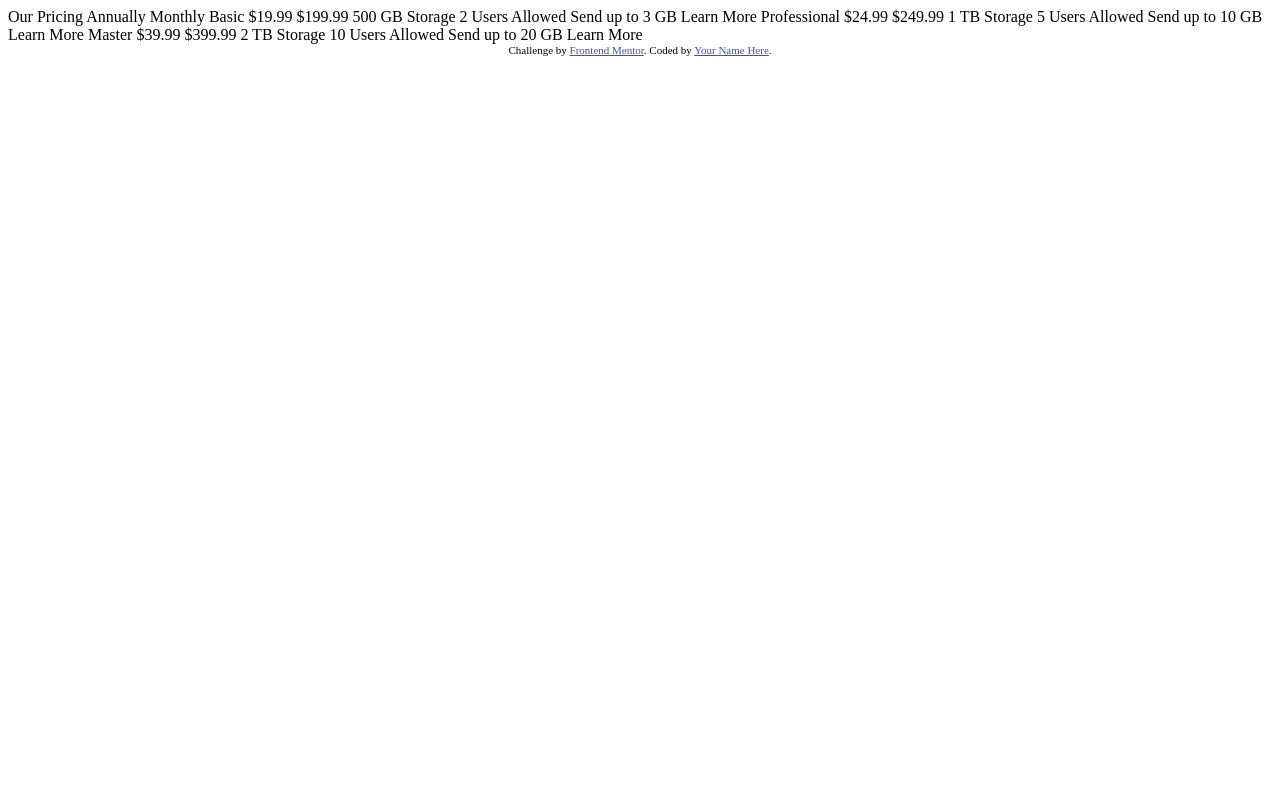
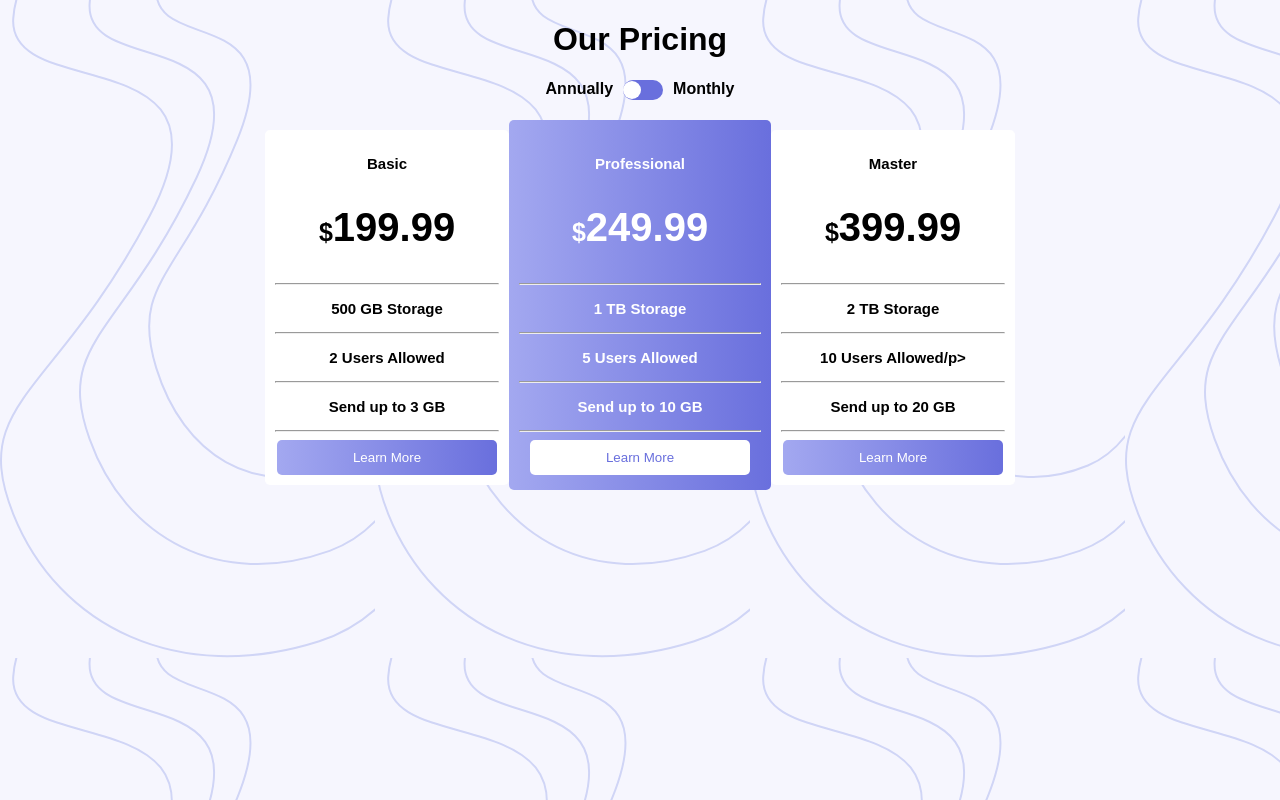
Before and after one commit to olabdulhaq/pricing-component, a plain HTML site: page index.html in a window 1280 px wide. Drawn offline with Linux system fonts and the light colour scheme; a web font is replaced by a local one.

Commit message:
designed the component

```diff
--- a/index.html
+++ b/index.html
@@ -5,48 +5,85 @@
   <meta name="viewport" content="width=device-width, initial-scale=1.0"> <!-- displays site properly based on user's device -->
 
   <link rel="icon" type="image/png" sizes="32x32" href="./images/favicon-32x32.png">
+  <link rel="stylesheet" href="style.css">
+  <link rel="stylesheet" href="https://fonts.google.com/specimen/Montserrat">
 
   <title>Frontend Mentor | [Challenge Name Here]</title>
 
   <!-- Feel free to remove these styles or customise in your own stylesheet 👍 -->
-  <style>
-    .attribution { font-size: 11px; text-align: center; }
-    .attribution a { color: hsl(228, 45%, 44%); }
-  </style>
 </head>
 <body>
+  <div class="container">
+    <div class="header">
+      <h1>Our Pricing</h1>
+    </div>
+    <div class="pricing">
+      <div class="toggle-price">
+        <span>Annually</span>
+        <input
+         type="checkbox" class="checkbox" id="toggle">
+        <label for="toggle" class="switch"></label>
+        <span>Monthly</span>
+      </div>
 
-  Our Pricing
-  Annually
-  Monthly
+      <div class="price-container">
+        <div class="price-list basic">
+          <p>Basic</p>
+          <h2 class="price"><i>&dollar;</i>199.99</h2> <hr>
+          <p>500 GB Storage</p><hr>
+          <p>2 Users Allowed</p><hr>
+          <p>Send up to 3 GB</p><hr>
+          <button>Learn More</button>
+        </div>
+        <div class="price-list professional">
+          <p>Professional</p>
+          <h2 class="price"><i>&dollar;</i>249.99</h2> <hr>
+          <p>1 TB Storage</p><hr>
+          <p>5 Users Allowed</p><hr>
+          <p>Send up to 10 GB</p><hr>
+          <button  class="mybtn">Learn More</button>
+        </div>
+        <div class="price-list master">
+          <p>Master</p>
+          <h2 class="price"><i>&dollar;</i>399.99</h2> <hr>
+          <p>2 TB Storage</p><hr>
+          <p>10 Users Allowed/p><hr>
+          <p>Send up to 20 GB</p><hr>
+          <button>Learn More</button>
+        </div>
+      </div>
 
-  Basic
-  &dollar;19.99
-  &dollar;199.99
-  500 GB Storage
-  2 Users Allowed
-  Send up to 3 GB
-  Learn More
-
-  Professional
-  &dollar;24.99
-  &dollar;249.99
-  1 TB Storage
-  5 Users Allowed
-  Send up to 10 GB
-  Learn More
-
-  Master
-  &dollar;39.99
-  &dollar;399.99
-  2 TB Storage
-  10 Users Allowed
-  Send up to 20 GB
-  Learn More
-
-  <div class="attribution">
+      <div class="price-container2">
+        <div class="price-list basicM">
+          <p>Basic</p>
+          <p class="price">&dollar;19.99</p> <hr>
+          <p>500 GB Storage</p><hr>
+          <p>2 Users Allowed</p><hr>
+          <p>Send up to 3 GB</p><hr>
+          <button>Learn More</button>
+        </div>
+        <div class="price-list professionalM">
+          <p>Professional</p>
+          <p class="price">&dollar;24.99</p> <hr>
+          <p>1 TB Storage</p><hr>
+          <p>5 Users Allowed</p><hr>
+          <p>Send up to 10 GB</p><hr>
+          <button>Learn More</button>
+        </div>
+        <div class="price-list masterM">
+          <p>Master</p>
+          <p class="price">&dollar;39.99</p> <hr>
+          <p>2 TB Storage</p><hr>
+          <p>10 Users Allowed/p><hr>
+          <p>Send up to 20 GB</p><hr>
+          <button>Learn More</button>
+        </div>
+      </div>
+    </div>
+  </div>
+  <!-- <div class="attribution">
     Challenge by <a href="https://www.frontendmentor.io?ref=challenge" target="_blank">Frontend Mentor</a>.
     Coded by <a href="#">Your Name Here</a>.
-  </div>
+  </div> -->
 </body>
 </html>
--- a/style.css
+++ b/style.css
@@ -0,0 +1,189 @@
+.attribution {
+    font-size: 11px;
+    text-align: center;
+}
+.attribution a {
+    color: hsl(228, 45%, 44%);
+}
+
+body {
+    background-image: url(./images/bg-top.svg);
+    /* font-size: 15px; */
+    font-weight: 700;
+    background-color: hsl(240, 78%, 98%);
+    max-width: 1440px;
+    font-family: Arial, Helvetica, sans-serif;
+}
+
+.container {
+    margin: 0 auto;
+    width: 750px;
+}
+
+.header h1 {
+    text-align: center;
+}
+
+.switch {
+    position: relative;
+    display: inline-block;
+    width: 40px;
+    height: 20px;
+    background-color: hsl(237, 63%, 64%);
+    border-radius: 20px;
+
+}
+
+.switch:hover {
+    background: hsl(233, 56%, 82%);
+}
+
+.switch::after {
+    content: '';
+    position: absolute;
+    width: 18px;
+    height: 18px;
+    border-radius: 50px;
+    background-color: white;
+    top: 1px;
+    transition: all 0.3s;
+}
+
+.checkbox:checked + .switch::after {
+    left: 20px;
+}
+
+.checkbox:checked + .switch {
+    background-color:hsl(237, 63%, 64%);
+}
+
+.checkbox:hover + .switch{
+    background: hsl(233, 56%, 82%)
+}
+
+.checkbox {
+    display: none;
+}
+
+.toggle-price {
+    display: flex;
+    justify-content: center;
+    margin-bottom: 30px;
+}
+
+.toggle-price > span {
+    padding: 0px 10px;
+}
+
+.price-container {
+    display: flex;
+    justify-content: center;
+    text-align: center;
+    /* border: 1px solid black;
+    align-items: baseline; */
+    /* padding: 20px; */
+}
+
+.price-list {
+    /* border: 1px solid black; */
+    width: 250px;
+    background-color: white;
+    padding: 10px;
+    box-shadow: 5px rgb(211, 207, 207);
+    border-radius: 5px;
+    font-family: sans-serif;
+}
+
+.professional {
+    margin-top: -10px;
+    padding-top: 20px;
+    background-image: linear-gradient(
+        to right,
+        hsl(236, 72%, 79%),
+        hsl(237, 63%, 64%)
+    );
+    width: 242px;
+    height: 340px;
+    z-index: 1;
+    color: white;
+}
+
+.basic, .master {
+    flex: 1;
+    align-self: flex-start;
+    text-align: center;
+}
+
+.price {
+    font-size: 40px;
+}
+
+i {
+    font-style: normal;
+    font-size: 25px;
+}
+
+p {
+    font-size: 15px;
+}
+
+button {
+    padding: 10px;
+    width: 220px;
+    border: none;
+    border-radius: 5px;
+    background-image: linear-gradient(
+        to right,
+        hsl(236, 72%, 79%),
+        hsl(237, 63%, 64%)
+    );
+    color: white;
+}
+
+button:hover {
+    cursor: pointer;
+    background: white;
+    border: 1px solid hsl(237, 63%, 64%);
+    color: hsl(237, 63%, 64%);
+}
+
+.mybtn {
+    background: white;
+    color: hsl(237, 63%, 64%);
+}
+
+.mybtn:hover {
+    border: 1px solid white;
+    background-image: linear-gradient(
+        to right,
+        hsl(236, 72%, 79%),
+        hsl(237, 63%, 64%)
+    );
+    color: white;
+}
+
+.price-container2 {
+    display: flex;
+    display: none;
+    justify-content: center;
+    text-align: center;
+    border: 1px solid black;
+}
+
+.professionalM {
+    position: relative;
+    top: -20px;
+    background-color: hsl(234, 14%, 74%);
+    height: 250px;
+    /* z-index: 1; */
+}
+
+.basicM, .masterM {
+    flex: 1;
+    align-self: flex-start;
+    text-align: center;
+}
+
+/* hr {
+    margin:10px;
+} */
```
